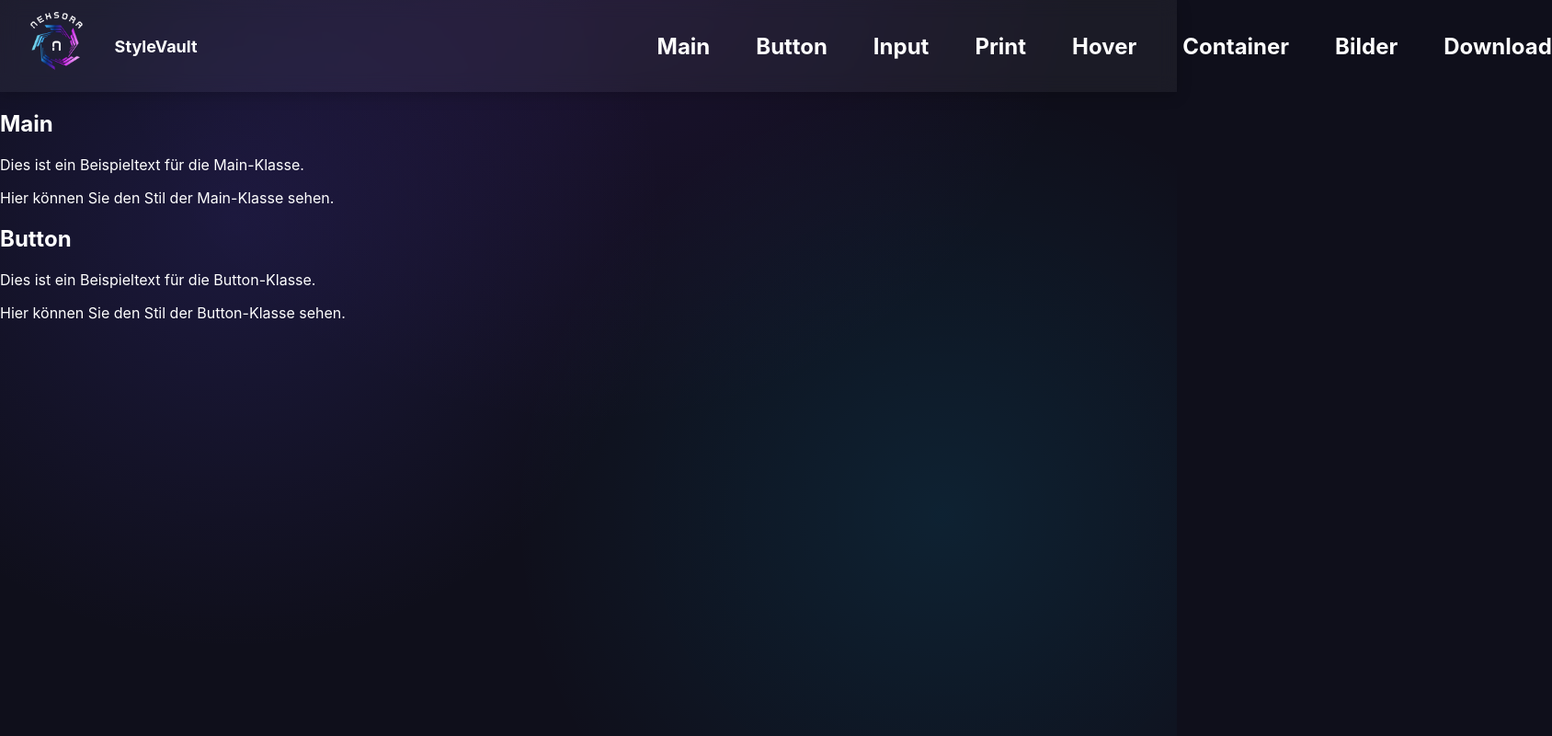
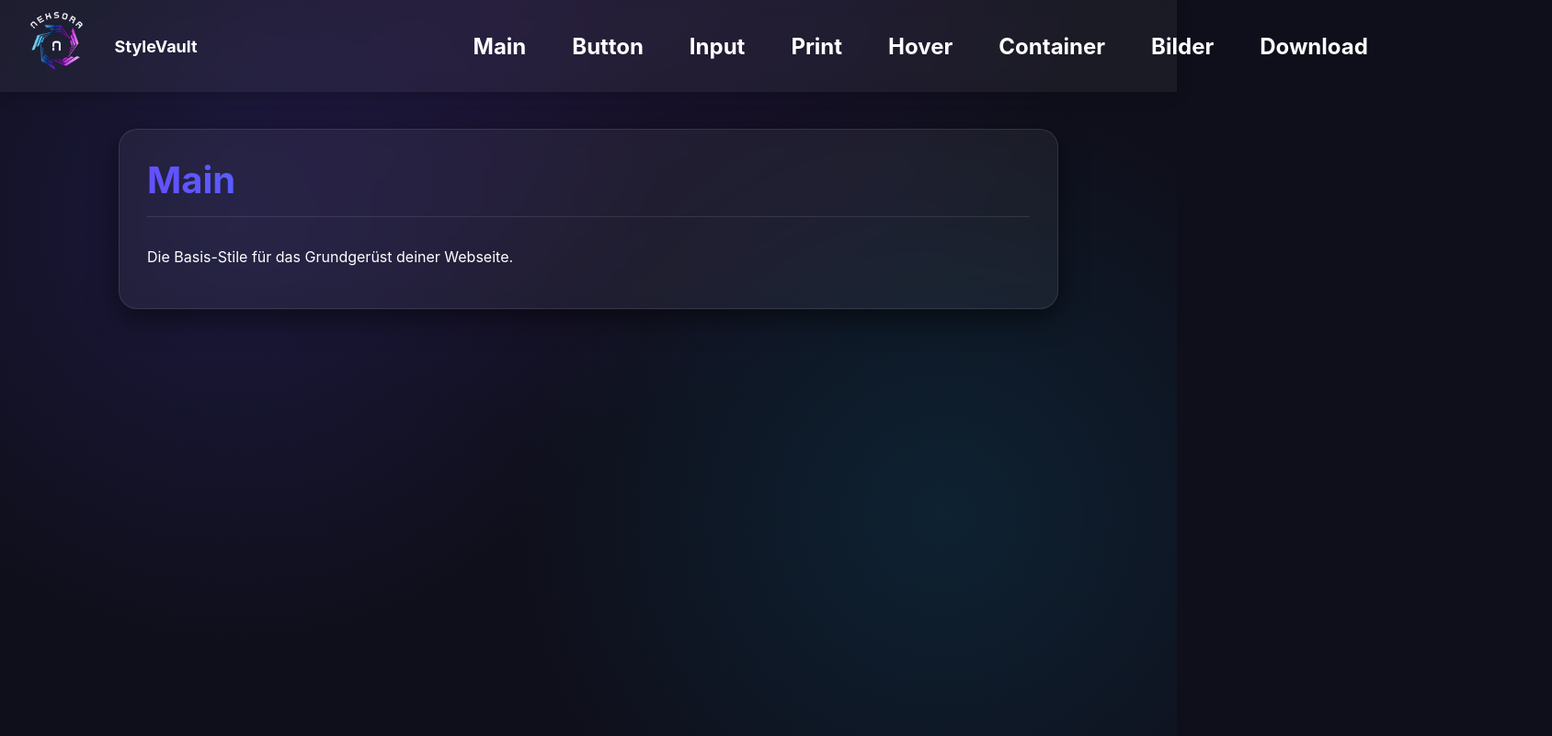
Before and after one commit to Nicodev76/StyleVaultnexsora, a plain HTML site: page index.html in a window 1280 px wide. Both pictures are taken after a click on the element "Main". Shown: the whole page at 92% size, 1688 px wide, since content can reach past the window. Drawn offline with Linux system fonts and the light colour scheme.

Commit message:
Design der Startseite angepasst und Texte aktualisiert

```diff
--- a/div.css
+++ b/div.css
@@ -2,3 +2,36 @@
   display: flex;
   align-items: center;
 }
+
+main {
+  padding: 40px;
+  display: flex;
+  justify-content: center;
+}
+
+.content_div {
+  background-color: rgb(255, 255, 255, 0.05);
+  backdrop-filter: blur(10px);
+  -webkit-backdrop-filter: blur(10px);
+
+  border: 1px solid rgb(255, 255, 255, 0.1);
+  border-radius: 20px;
+
+  padding: 30px;
+  width: 80%;
+  max-height: 1000px;
+
+  box-shadow: 0 10px 30px rgba(0, 0, 0, 0.5);
+}
+
+.content_div h2 {
+  font-size: 2.5rem;
+
+  margin-top: 0;
+  background: linear-gradient(90deg, #6450ff, #00c8ff);
+  -webkit-background-clip: text;
+  background-clip: text;
+  -webkit-text-fill-color: transparent;
+  border-bottom: 1px solid rgb(255, 255, 255, 0.1);
+  padding-bottom: 15px;
+}
--- a/headline.css
+++ b/headline.css
@@ -11,5 +11,9 @@
 
   display: flex;
   align-items: center;
-  gap: 500px;
+  gap: 50px;
 }
+
+nav{
+  margin-left: 250px;
+}
--- a/index.html
+++ b/index.html
@@ -29,23 +29,54 @@
     </header>
 
     <main>
-      <section>
+      <div id="content_start" class="content_div show">
+        <h2>Willkommen bei StyleVault</h2>
+        <p>StyleVault ist eine Sammlung von CSS-Stilen, die Sie in Ihren Projekten verwenden können.</p>
+        <p>Hier können Sie verschiedene Stile für Main, Button, Input, Print, Hover, Container, Bilder und noch weitere Elemente sehen.</p>
+      </div>
+
+      <div id="content_main" class="content_div">
         <h2>Main</h2>
-        <div id="content_main" class="main_div">
-          <p>Dies ist ein Beispieltext für die Main-Klasse.</p>
-          <p>Hier können Sie den Stil der Main-Klasse sehen.</p>
-        </div>
-      </section>
+        <p>Die Basis-Stile für das Grundgerüst deiner Webseite.</p>
+        <div id="main_gallery" class="gallery_grid"></div>
+      </div>
 
-      <section>
+      <div id="content_button" class="content_div">
         <h2>Button</h2>
-        <div id="content_button" class="button_div">
-          <p>Dies ist ein Beispieltext für die Button-Klasse.</p>
-          <p>Hier können Sie den Stil der Button-Klasse sehen.</p>
-        </div>
-      </section>
+        <p>Hier findest du eine Sammlung verschiedener Button-Designs – von Glow-Effekten bis hin zu minimalistischen Styles.</p>
+      </div>
+
+      <div id="content_input" class="content_div">
+        <h2>Input</h2>
+        <p>Optimmiere die Inputs passend zu den anderen Elementen</p>
+      </div>
+
+      <div id="content_print" class="content_div">
+        <h2>Print</h2>
+        <p>Optimierte Designs für Typografie und Lesbarkeit.</p>
+      </div>
+
+      <div id="content_hover" class="content_div">
+        <h2>Hover</h2>
+        <p>Interaktive Effekte, die deine Elemente beim Drüberfahren zum Leben erwecken.</p>
+      </div>
+
+      <div id="content_container" class="content_div">
+        <h2>Container</h2>
+        <p>Verschiedene Box-Designs, Karten-Layouts und Trennelemente.</p>
+      </div>
+
+      <div id="content_bilder" class="content_div">
+        <h2>Bilder</h2>
+        <p>Styling-Optionen für Bilder, von Filtern bis hin zu Rahmen-Effekten.</p>
+      </div>
+
+      <div id="content_download" class="content_div">
+        <h2>Download</h2>
+      </div>
     </main>
 
     <script src="script.js"></script>
+    <script src="style.js"></script>
   </body>
 </html>
--- a/main.css
+++ b/main.css
@@ -2,10 +2,8 @@ body {
   margin: 0;
   padding: 0;
   min-height: 100vh;
-  /* Grundfarbe: Ein sehr dunkles Blau/Grau */
   background-color: #0f0f1b;
 
-  /* Die Lichteffekte (Glow) */
   background-image:
     radial-gradient(
       circle at 20% 30%,
@@ -23,8 +21,18 @@ body {
       transparent 50%
     );
 
-  /* Mesh-Textur (optional für das feine Rauschen/Muster) */
   background-attachment: fixed;
-  font-family: "Inter", sans-serif; /* Empfohlene Schriftart für diesen Look */
+  font-family: "Inter", sans-serif;
   color: white;
 }
+
+
+.content_div {
+  display: none;
+  opacity: 0;
+  transition: opacity 0.4s ease-in-out;
+}
+.show{
+  display: block !important;
+  opacity: 1;
+}
--- a/script.js
+++ b/script.js
@@ -0,0 +1,13 @@
+function showContent(category) {
+    const content = document.querySelectorAll(".content_div");
+
+    content.forEach(content => {
+        content.classList.remove("show");
+    })
+
+    const activeContent = document.getElementById("content_" + category);
+
+    if (activeContent) {
+        activeContent.classList.add("show");
+    }
+}
```
Also changed, not shown: style.js (added).
